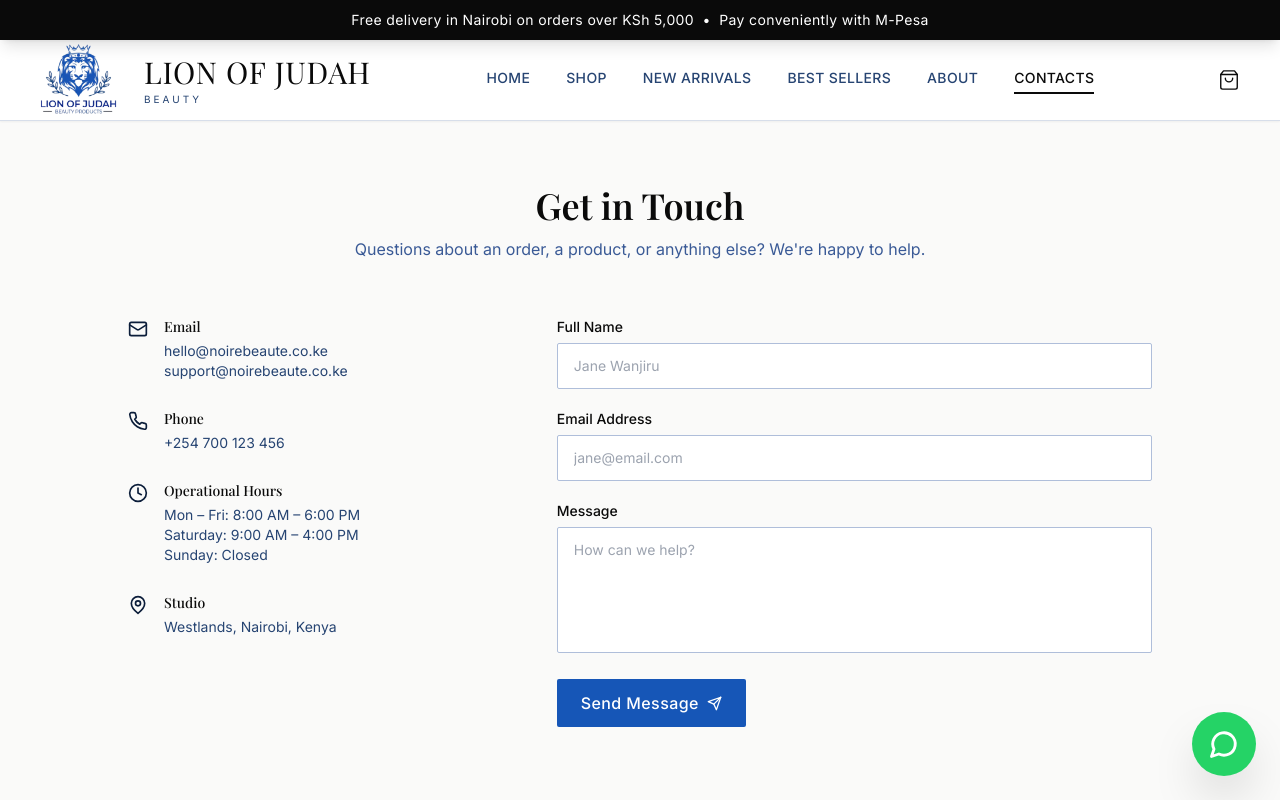
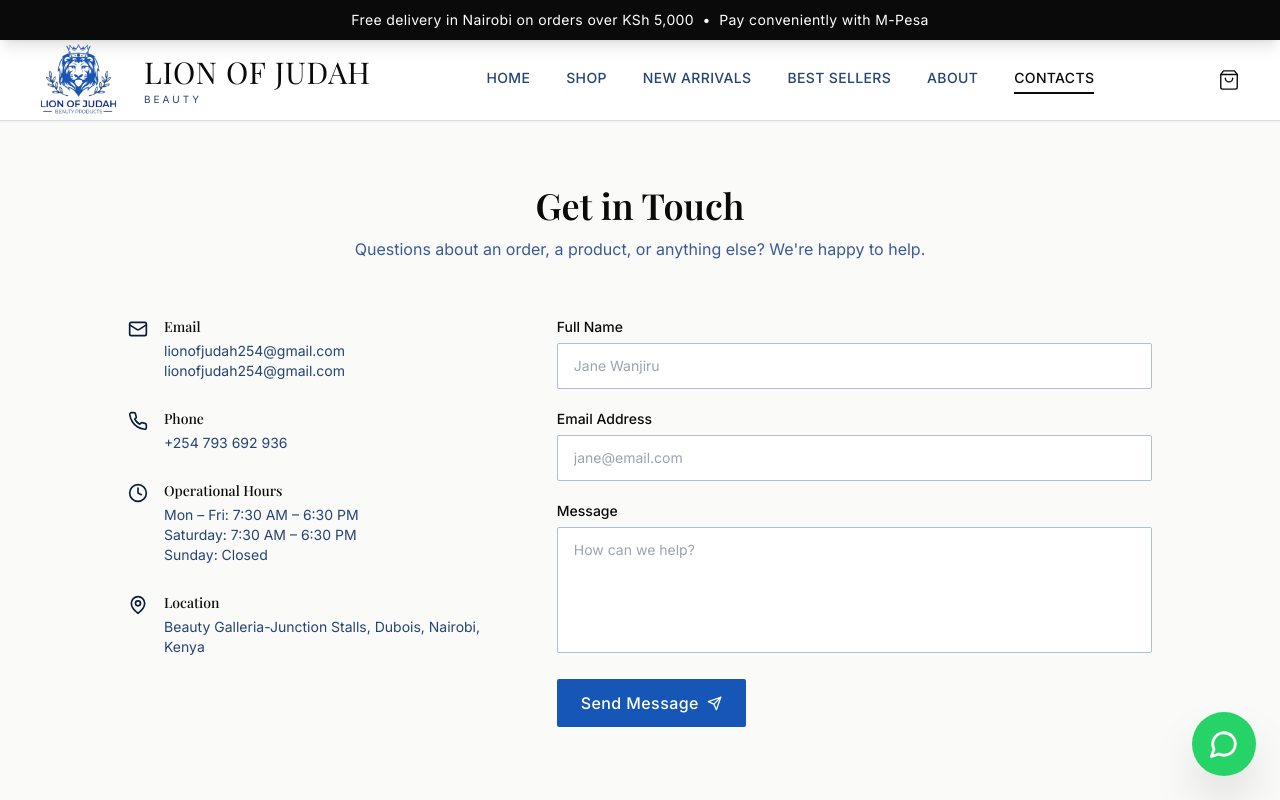
Before and after one commit to DarkDion436/beautylion, a Next.js app: page /contacts in a window 1280 px wide. Shown: the top 800 px of the page. Built offline with nearby package versions, Linux system fonts and the light colour scheme.

Commit message:
update website

```diff
--- a/app/contacts/page.tsx
+++ b/app/contacts/page.tsx
@@ -35,31 +35,31 @@ export default function ContactsPage() {
             <Mail size={20} className="text-navy-800 flex-shrink-0 mt-0.5" />
             <div>
               <h3 className="font-medium text-sm mb-1">Email</h3>
-              <p className="text-navy-600 text-sm">hello@noirebeaute.co.ke</p>
-              <p className="text-navy-600 text-sm">support@noirebeaute.co.ke</p>
+              <p className="text-navy-600 text-sm">lionofjudah254@gmail.com</p>
+              <p className="text-navy-600 text-sm">lionofjudah254@gmail.com</p>
             </div>
           </div>
           <div className="flex gap-4">
             <Phone size={20} className="text-navy-800 flex-shrink-0 mt-0.5" />
             <div>
               <h3 className="font-medium text-sm mb-1">Phone</h3>
-              <p className="text-navy-600 text-sm">+254 700 123 456</p>
+              <p className="text-navy-600 text-sm">+254 793 692 936</p>
             </div>
           </div>
           <div className="flex gap-4">
             <Clock size={20} className="text-navy-800 flex-shrink-0 mt-0.5" />
             <div>
               <h3 className="font-medium text-sm mb-1">Operational Hours</h3>
-              <p className="text-navy-600 text-sm">Mon – Fri: 8:00 AM – 6:00 PM</p>
-              <p className="text-navy-600 text-sm">Saturday: 9:00 AM – 4:00 PM</p>
+              <p className="text-navy-600 text-sm">Mon – Fri: 7:30 AM – 6:30 PM</p>
+              <p className="text-navy-600 text-sm">Saturday: 7:30 AM – 6:30 PM</p>
               <p className="text-navy-600 text-sm">Sunday: Closed</p>
             </div>
           </div>
           <div className="flex gap-4">
             <MapPin size={20} className="text-navy-800 flex-shrink-0 mt-0.5" />
             <div>
-              <h3 className="font-medium text-sm mb-1">Studio</h3>
-              <p className="text-navy-600 text-sm">Westlands, Nairobi, Kenya</p>
+              <h3 className="font-medium text-sm mb-1">Location</h3>
+              <p className="text-navy-600 text-sm">Beauty Galleria-Junction Stalls, Dubois, Nairobi, Kenya</p>
             </div>
           </div>
         </div>
```
